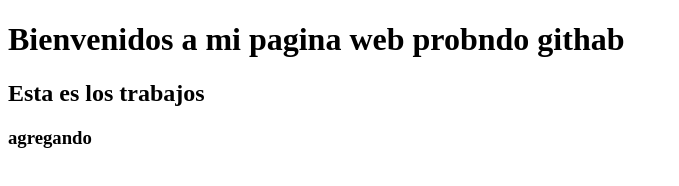
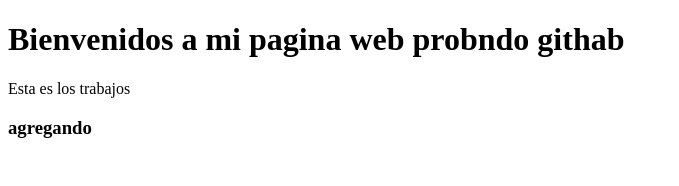
Before and after one commit to ZzNEARzZ/MiPripaginaweb-D, a plain HTML site: page index.html in a window 1280 px wide. Shown: the whole page, without its empty margins (0-679 px from the left). Drawn offline with Linux system fonts and the light colour scheme.

Commit message:
Modifica etiqueta
Modificando etiqueta  de h a p

```diff
--- a/index.html
+++ b/index.html
@@ -6,7 +6,7 @@
 </head>
 <body>
     <h1> Bienvenidos a mi pagina web probndo githab</h1>
-    <h2>Esta es los trabajos</h2>
+    <p>Esta es los trabajos</p>
     <h3>agregando</h3>
 
 </body>
```
